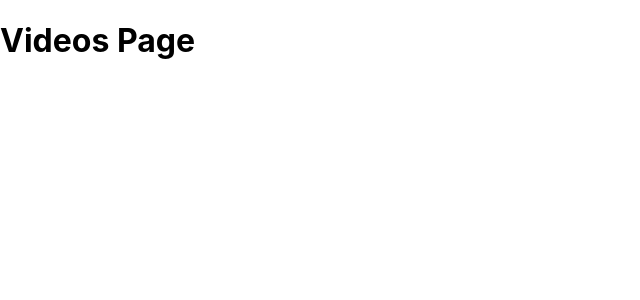
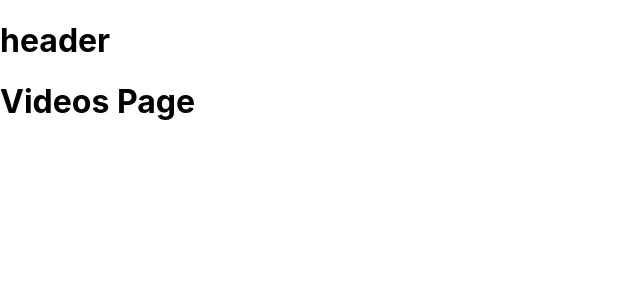
Before and after one commit to sloste34/youtube, a React (Create React App) app: page / in a window 1280 px wide. Shown: the top 300 px of the page, without its empty margins (0-640 px from the left). Built offline with nearby package versions, Linux system fonts and the light colour scheme.

Commit message:
create SearchHeader component

```diff
--- a/src/App.js
+++ b/src/App.js
@@ -3,6 +3,7 @@ import { Outlet } from 'react-router-dom';
 function App() {
   return (
     <>
+      <h1>header</h1>
       <Outlet />
     </>
   );
```
Also changed, not shown: src/components/SearchHeader.jsx (added, +7 -0 lines).
